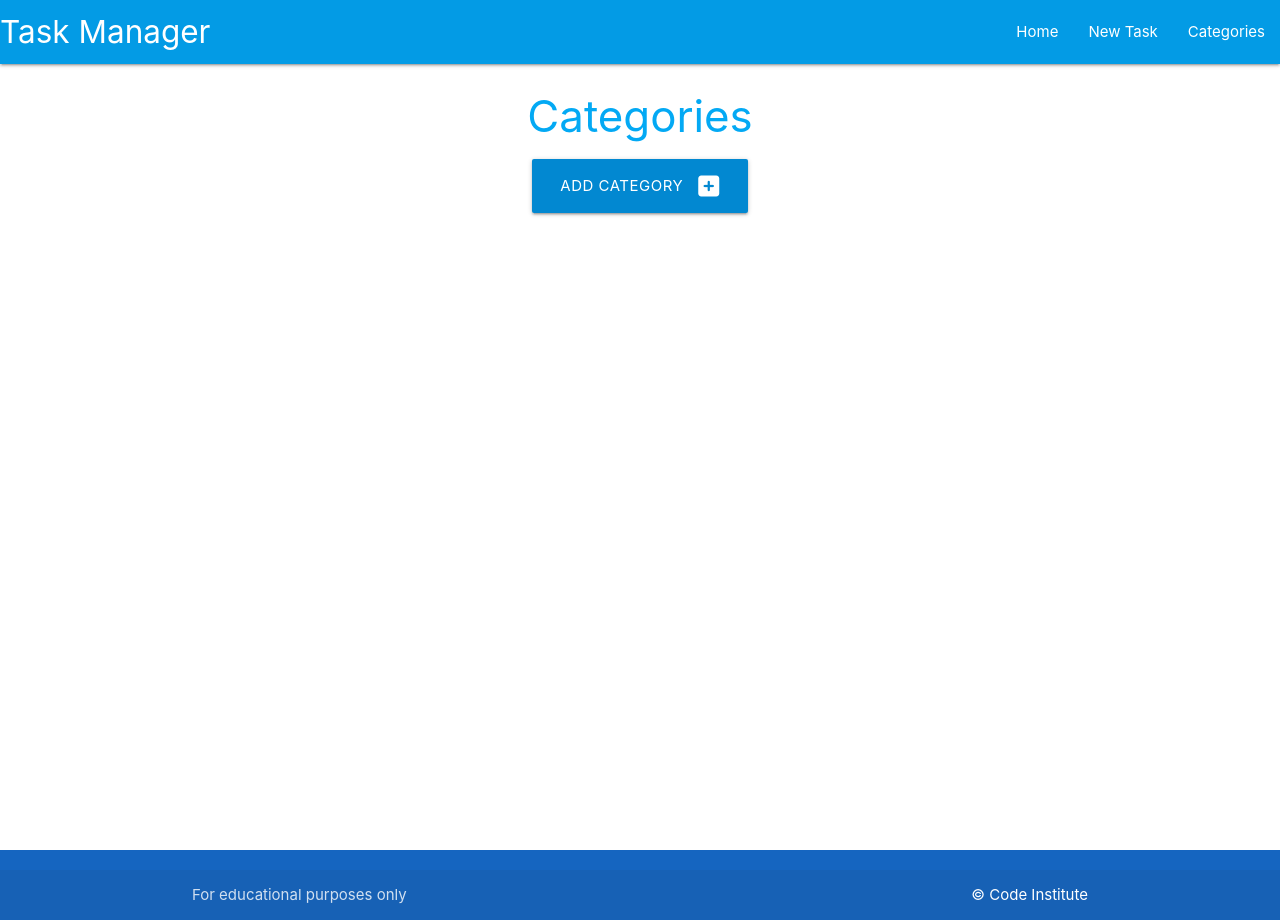
After one commit to JamesCowans/Task_Manager, a Flask app: page /categories in a window 1280 px wide. The commit adds this page. Run offline with Flask 3, Linux system fonts and the light colour scheme; some libraries are stand-ins or nearby versions.

Commit message:
Add categories and add_categories html pages

```diff
--- a/taskmanager/routes.py
+++ b/taskmanager/routes.py
@@ -6,3 +6,13 @@ from taskmanager.models import Category, Task
 @app.route("/")
 def home():
     return render_template("tasks.html")
+
+
+@app.route("/categories")
+def categories():
+    return render_template("categories.html")
+
+
+@app.route("/add_category", methods=["GET", "POST"])
+def add_category():
+    return render_template("add_category.html")
--- /dev/null
+++ b/taskmanager/templates/add_category.html
@@ -0,0 +1,5 @@
+{% extends "base.html" %} {% block content %}
+
+<h3 class="light-blue-text text-darkwn-4 center-align">Add Category</h3>
+
+{% endblock %}
--- a/taskmanager/templates/base.html
+++ b/taskmanager/templates/base.html
@@ -29,7 +29,7 @@
           <ul class="right hide-on-med-and-down">
             <li><a href="{{ url_for('home')}}">Home</a></li>
             <li><a href="">New Task</a></li>
-            <li><a href="">Categories</a></li>
+            <li><a href="{{ url_for('categories')}}">Categories</a></li>
 
           </ul>
         </div>
@@ -38,7 +38,7 @@
       <ul class="sidenav" id="mobile-demo">
         <li><a href="{{ url_for('home')}}">Home</a></li>
         <li><a href="">New Task</a></li>
-        <li><a href="">Categories</a></li>
+        <li><a href="{{ url_for('categories')}}">Categories</a></li>
 
     </header>
 
--- /dev/null
+++ b/taskmanager/templates/categories.html
@@ -0,0 +1,16 @@
+{% extends "base.html" %} {% block content %}
+
+<h3 class="light-blue-text text-darkwn-4 center-align">Categories</h3>
+
+<div class="row">
+  <div class="col s12 center-align">
+    <a
+      href="{{ url_for('add_category')}}"
+      class="btn-large light-blue darken-2"
+    >
+      Add Category <i class="fas fa-plus-square right"></i>
+    </a>
+  </div>
+</div>
+
+{% endblock %}
```
